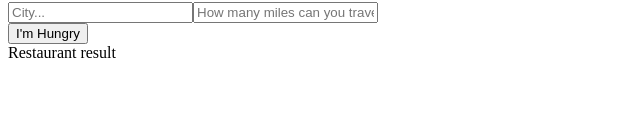
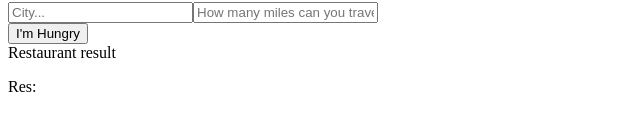
Before and after one commit to kellymhli/before-hanger, a React (Create React App) app: page / in a window 1280 px wide. Shown: the part 352-482 px from the top of the page, without its empty margins (0-640 px from the left). Built offline with nearby package versions, Linux system fonts and the light colour scheme; no server answers.

Commit message:
Pass variable to Restaurant component

```diff
--- a/src/App.js
+++ b/src/App.js
@@ -48,7 +48,6 @@ class App extends React.Component {
         params: {
           location: `${this.state.location}`,
           price: `${this.state.price}`,
-          location: `${this.state.location}`,
           radius: `${this.state.radius}`,
           limit: 50,
           open_now: true,
@@ -56,7 +55,7 @@ class App extends React.Component {
         }
       })
       .then((res) => {
-        this.setState({res: res.data.businesses});
+        this.setState({res: res.data.businesses[0].id});
         console.log(this.state.res);
       })
       .catch((err) => {
@@ -69,8 +68,8 @@ class App extends React.Component {
     return (
       <div>
         <Title />
-        <Form getOptions={ this.getOptions }/>
-        <Restaurant />
+        <Form getOptions={ this.getOptions } />
+        <Restaurant restaurants={ this.state.res } />
       </div>
     );
   };
--- a/src/components/Restaurant.js
+++ b/src/components/Restaurant.js
@@ -1,9 +1,13 @@
 import React from 'react';
 
-const Restaurant = () => {
+const Restaurant = props => {
     return (
         <div className="restaurant-container">
             Restaurant result
+            <p>
+                Res:
+                { props.restaurants }
+            </p>
         </div>
     );
 };
```
